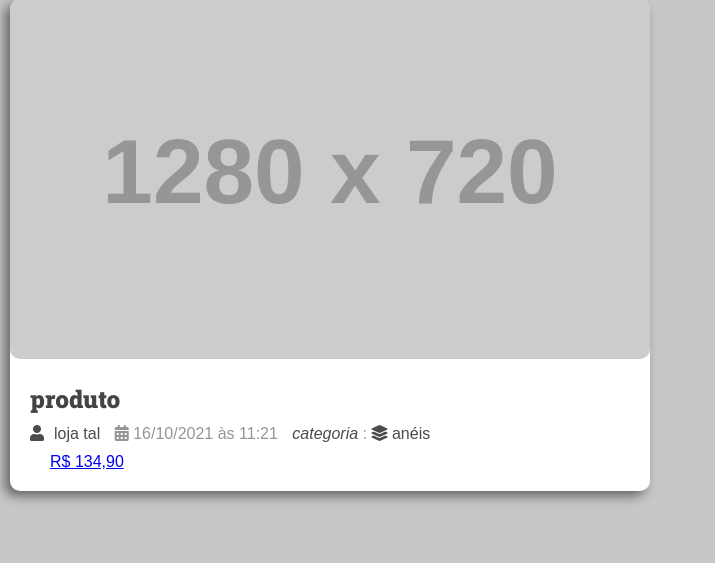
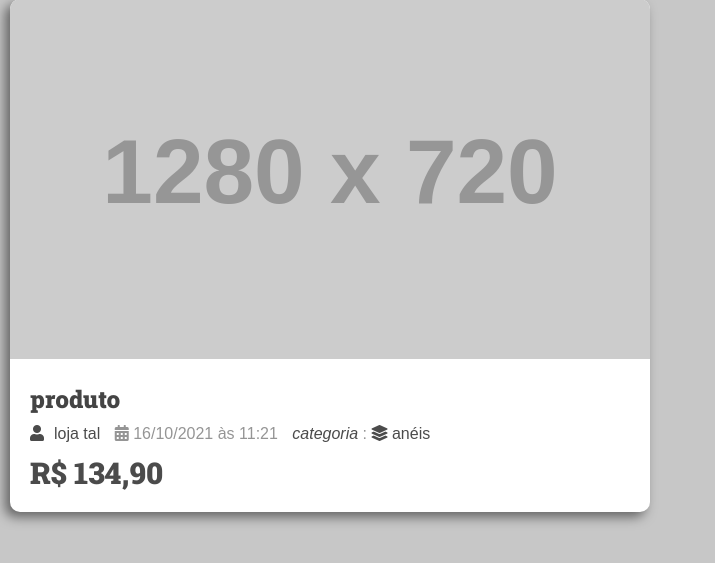
Before and after one commit to ArmandoYamada232/project-django-Store, a Django app: page / in a window 1280 px wide. Shown: the part 133-696 px from the top of the page, without its empty margins (0-715 px from the left). Run offline with Django 5.2, Linux system fonts and the light colour scheme; grey boxes labelled with a size stand in for pictures from a placeholder-image service; some libraries are stand-ins or nearby versions.

Commit message:
criei o card

```diff
--- a/store/templates/store/pages/index.html
+++ b/store/templates/store/pages/index.html
@@ -50,10 +50,11 @@ essa chave com porcentagem executa uma tarefa e duas chaves mostra algo-->
                     </span>
                 </div>
                 <div class="shop-preco">
-                    <span class="shop-preco">
+                    <span class="shop-preco-item">
                         <a href="#">R$ 134,90</a>
                     </span>
                 </div>
+
             </div>
     </main>
 </body>
--- a/store/templates/store/partials/head.html
+++ b/store/templates/store/partials/head.html
@@ -187,6 +187,8 @@
             box-shadow: -5px 5px 12px rgba(0, 0, 0, 0.5);
             transform: scale(1);
             transition: all 300ms ease-in-out;
+            border-radius: .6rem;
+            overflow: hidden;
         }
 
         .shop-list-item {
@@ -196,7 +198,7 @@
 
         .shop img {
             max-width: 100%;
-            border-radius: 10px;
+
         }
 
         .shop-list-item:hover {
@@ -237,6 +239,22 @@
         .shop-author a:hover {
             color: var(--color-primary-dark);
         }
+
+        .shop-preco {
+            display: flex;
+        }
+
+        .shop-preco-item a {
+            text-decoration: none;
+            color: var(--color-gray-7);
+            transition: all 300ms ease-in-out;
+            font-family: 'Roboto Slab';
+            font-size: var(--spacing-gutter-medium);
+        }
+
+        .shop-preco-item a:hover {
+            color: var(--color-primary-dark);
+        }
     </style>
 
 </head>
```
